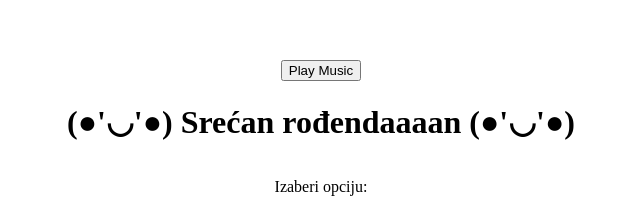
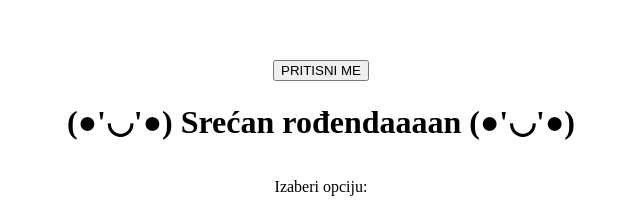
Before and after one commit to Anumaki/poklon, a plain HTML site: page index.html in a window 1280 px wide. Shown: the part 233-442 px from the top of the page, 319-959 px from the left. Drawn offline with Linux system fonts and the light colour scheme.

Commit message:
Update index.html

```diff
--- a/index.html
+++ b/index.html
@@ -23,7 +23,7 @@ button {
 </style>
 </head>
 <body>
-<button onclick="playAudio()">Play Music</button>
+<button onclick="playAudio()">PRITISNI ME</button>
 <audio id="backgroundMusic" loop>
   <source src="cipi.mp3" type="audio/mpeg">
   Your browser does not support the audio element.
```
